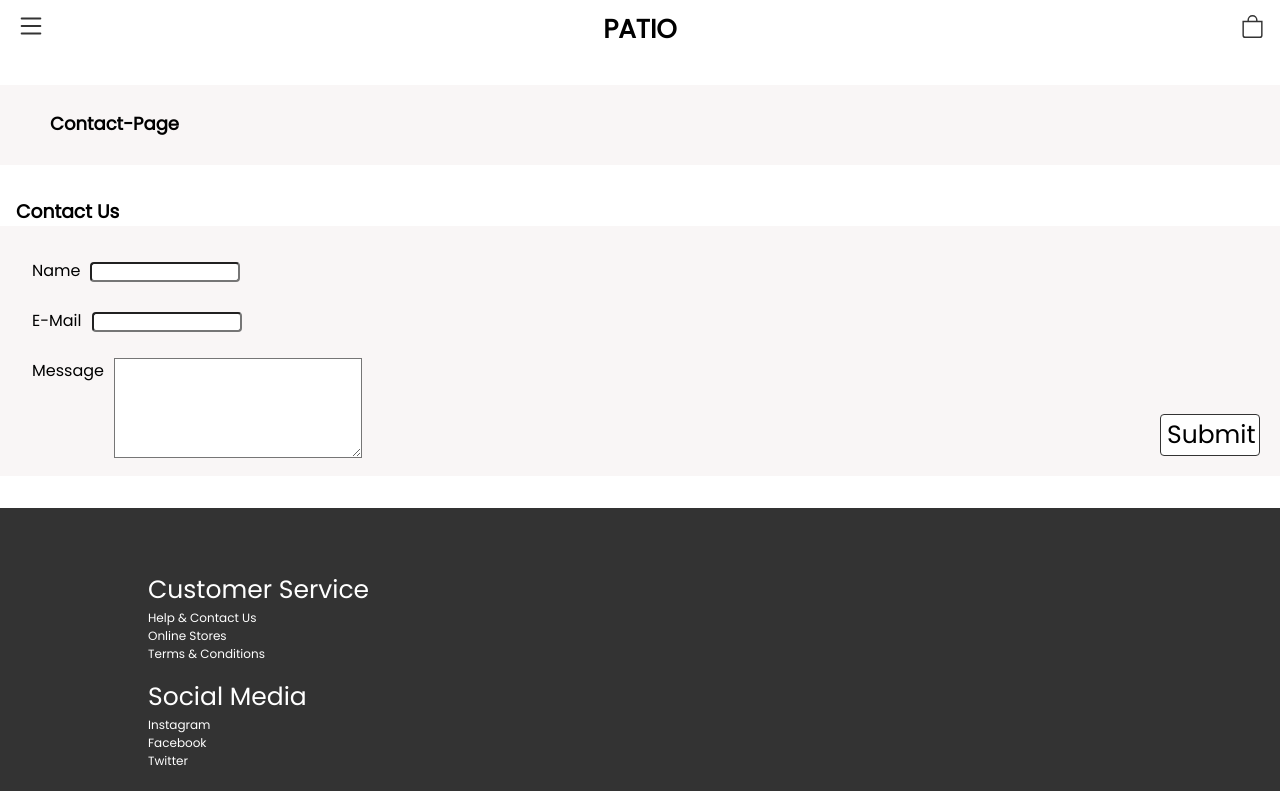
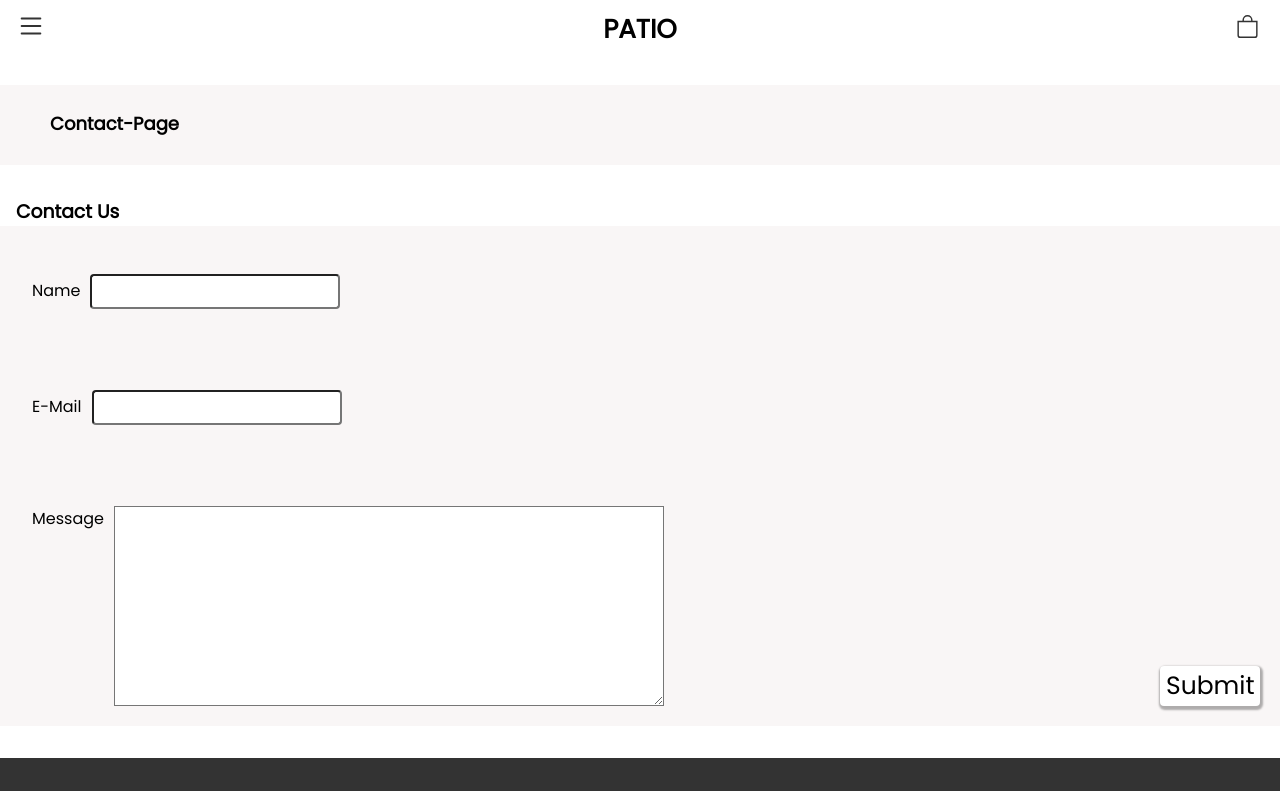
Before and after one commit to aldobasicarnel/ReactWebApp, a React (Create React App) app in the folder react-web-shop/: page /contact in a window 1280 px wide. Shown: the top 791 px of the page. Built offline with nearby package versions, Linux system fonts and the light colour scheme.

Commit message:
Fixing bugs

```diff
--- a/react-web-shop/src/Components/ContactPage/ContactForm/ContactForm.css
+++ b/react-web-shop/src/Components/ContactPage/ContactForm/ContactForm.css
@@ -1,15 +1,15 @@
 form {
   background-color: rgb(234, 224, 226, 0.3);
   padding: 2rem;
-  height: 250px;
+  height: 60vh;
   position: relative;
   width: 100%;
 }
 .form-control {
-  overflow: auto;
+  overflow: hidden;
   margin: 1rem;
   width: 100%;
-  height: 50px;
+  height: 100px;
   background-color: transparent;
   margin: auto;
 }
@@ -17,29 +17,58 @@ form {
   margin-right: 10px;
   background-color: transparent;
 }
-
+.form-control .error-text {
+  background-color: transparent;
+  color: red;
+}
 .form-control input {
   width: 150px;
-  height: 20px;
+  height: 30px;
   border-radius: 4px;
 }
 .form-control textarea {
   position: absolute;
-  height: 100px;
+  height: 200px;
+  width: 150px;
 }
 
 .form-actions {
-  border: 1px solid var(--secondary-list-color);
+  border: none;
   border-radius: 4px;
   width: 100px;
   text-align: center;
   position: absolute;
   bottom: 20px;
   right: 20px;
+  box-shadow: 1px 2px 2px 2px rgba(0, 0, 0, 0.3);
+}
+.form-actions:hover {
+  background-color: rgba(224, 224, 224, 0.8);
 }
 
 @media (min-width: 768px) {
   form {
     width: 100%;
+    height: 500px;
+  }
+  .form-control {
+    margin: 1rem auto 0.5rem auto;
+    width: 100%;
+    height: 100px;
+    background-color: transparent;
+  }
+  .form-control input {
+    width: 250px;
+    height: 35px;
+    border-radius: 4px;
+  }
+  .form-control textarea {
+    position: absolute;
+    height: 200px;
+    width: 550px;
+  }
+  .form-control .error-text {
+    background-color: transparent;
+    color: red;
   }
 } ;
--- a/react-web-shop/src/Components/ContactPage/ContactForm/ContactForm.js
+++ b/react-web-shop/src/Components/ContactPage/ContactForm/ContactForm.js
@@ -5,7 +5,8 @@ const ContactForm = () => {
   const [enteredName, setEnteredName] = useState("");
   const [enteredEmail, setEnteredEmail] = useState("");
   const [enteredMessage, setEnteredMessage] = useState("");
-  const [isValid, setIsValid] = useState(true);
+  const [isValid, setIsValid] = useState(false);
+  const [isTouched, setIsTouched] = useState(false);
 
   const nameInputChangeHandler = (event) => {
     setEnteredName(event.target.value);
@@ -19,8 +20,22 @@ const ContactForm = () => {
     setEnteredMessage(event.target.value);
   };
 
+  const inputBlurHandler = () => {
+    setIsTouched(true);
+    if (
+      enteredName.trim() === "" &&
+      enteredEmail.trim() === "" &&
+      enteredMessage.trim() === ""
+    ) {
+      setIsValid(false);
+      return;
+    }
+  };
+
   const formSubmissionHandler = (event) => {
     event.preventDefault();
+
+    setIsTouched(true);
 
     if (
       enteredName.trim() === "" &&
@@ -42,7 +57,9 @@ const ContactForm = () => {
     setEnteredMessage("");
   };
 
-  const InputClasses = isValid ? "form-control" : "form-control invalid";
+  const inputIsInvalid = !isValid && isTouched;
+
+  const InputClasses = inputIsInvalid ? "form-control invalid" : "form-control";
 
   return (
     <form onSubmit={formSubmissionHandler}>
@@ -53,8 +70,9 @@ const ContactForm = () => {
           id="name"
           valiue={enteredName}
           onChange={nameInputChangeHandler}
+          onBlur={inputBlurHandler}
         />
-        {!isValid && <p>Name must be not empty</p>}
+        {inputIsInvalid && <p className="error-text">Name must be not empty</p>}
       </div>
       <div className={InputClasses}>
         <label>E-Mail</label>
@@ -63,17 +81,20 @@ const ContactForm = () => {
           id="email"
           value={enteredEmail}
           onChange={emailInputChangeHandler}
+          onBlur={inputBlurHandler}
         />
-        {!isValid && <p>Email must be not empty</p>}
+        {inputIsInvalid && (
+          <p className="error-text">Email must be not empty</p>
+        )}
       </div>
       <div className={InputClasses}>
         <label>Message</label>
         <textarea
           value={enteredMessage}
           onChange={messageInputChangeHandler}
+          onBlur={inputBlurHandler}
           id="message"
         />
-        {!isValid && <p>Message must be not empty</p>}
       </div>
       <div className="form-actions">
         <button>Submit</button>
--- a/react-web-shop/src/Components/HomePage/FeaturedProducts/Products.css
+++ b/react-web-shop/src/Components/HomePage/FeaturedProducts/Products.css
@@ -44,6 +44,7 @@
   bottom: 12px;
   right: 10px;
   box-shadow: 1px 2px 1px 1px rgba(0, 0, 0, 0.2);
+  z-index: 1;
 }
 .description .product-btn:hover {
   background-color: rgba(0, 0, 0, 0.4);
--- a/react-web-shop/src/Components/HomePage/NavBar/NavBar.css
+++ b/react-web-shop/src/Components/HomePage/NavBar/NavBar.css
@@ -21,11 +21,10 @@ nav {
 }
 .cart {
   color: var(--secondary-list-color);
-  position: fixed;
+  position: absolute;
   top: 10px;
-  right: 10px;
+  right: 15px;
   text-align: center;
-  position: absolute;
 }
 .cart svg {
   background-color: transparent;
@@ -80,7 +79,7 @@ nav .navbar-list.active {
 }
 
 .navbar-list ul {
-  margin: 80px;
+  margin: 5rem;
   width: 100%;
   list-style-type: none;
 }
@@ -90,7 +89,7 @@ nav .navbar-list.active {
   color: var(--secondary-list-color);
   border: 1px solid var(--secondary-list-color);
   margin-bottom: 10px;
-  width: 110px;
+  width: 130px;
   border-radius: 10px;
   padding: 10px 15px;
   text-align: center;
--- a/react-web-shop/src/Components/HomePage/NavBar/NavBar.js
+++ b/react-web-shop/src/Components/HomePage/NavBar/NavBar.js
@@ -51,7 +51,7 @@ const NavBar = () => {
             <path d="M2.146 2.854a.5.5 0 1 1 .708-.708L8 7.293l5.146-5.147a.5.5 0 0 1 .708.708L8.707 8l5.147 5.146a.5.5 0 0 1-.708.708L8 8.707l-5.146 5.147a.5.5 0 0 1-.708-.708L7.293 8 2.146 2.854Z" />
           </svg>
         </button>
-        <ul>
+        <ul className="overlay">
           <li>
             <Link to="/">Home</Link>
           </li>
--- a/react-web-shop/src/Components/HomePage/Slider/Slider.css
+++ b/react-web-shop/src/Components/HomePage/Slider/Slider.css
@@ -49,14 +49,22 @@ img {
   outline: none;
 }
 
-@media (min-width: 991px) {
+@media (min-width: 768px) {
+  .b-container {
+    display: block;
+    width: 100%;
+    position: relative;
+    height: 500px;
+    box-shadow: 2px 2px 5px rgba(0, 0, 0, 0.5);
+    background-color: rgba(210, 198, 196, 0.3);
+    overflow: hidden;
+    margin: 1rem 0;
+  }
   .img-container {
+    box-shadow: none;
     width: 390px;
     height: 500px;
-    background-color: var(--primary-color);
-    position: relative;
-    overflow: hidden;
-    box-shadow: 2px 2px 5px rgba(0, 0, 0, 0.5);
+    margin: auto;
   }
 
   .image-container {
--- a/react-web-shop/src/Components/HomePage/Slider/Slider.js
+++ b/react-web-shop/src/Components/HomePage/Slider/Slider.js
@@ -19,6 +19,7 @@ const Slider = ({ images }) => {
     setStepTwo(false);
   };
   return (
+    <div className="b-container">
       <div className="img-container">
         <div
           className={`image-container ${slideIndex ? "active" : ""} ${
@@ -35,6 +36,7 @@ const Slider = ({ images }) => {
           <button className="btn" onClick={stepHandler}></button>
         </div>
       </div>
+    </div>
   );
 };
 
--- a/react-web-shop/src/Components/ShopPage/SortingElements/Sorting.css
+++ b/react-web-shop/src/Components/ShopPage/SortingElements/Sorting.css
@@ -1,7 +1,3 @@
-.sort {
-  display: flex;
-  flex-direction: column;
-}
 .main {
   display: flex;
   flex-direction: row;
@@ -9,11 +5,18 @@
   background-color: (--primary-color);
   border: 1px solid var(--secondary-list-color);
   margin-left: auto;
-  margin-right: 30px;
+  margin-right: 45px;
   height: 40px;
   justify-content: space-between;
+  border-radius: 4px;
 }
 .main button {
   font-size: 18px;
   z-index: 1;
+  width: 80px;
+  box-shadow: 2px 2px 2px rgba(0, 0, 0, 0.2);
+  border-radius: 4px;
 }
+.main button:hover {
+  background-color: rgba(0, 0, 0, 0.1);
+}
--- a/react-web-shop/src/Components/ShopPage/SortingElements/Sorting.js
+++ b/react-web-shop/src/Components/ShopPage/SortingElements/Sorting.js
@@ -12,10 +12,8 @@ const Sorting = () => {
   };*/
 
   return (
-    <div className="sort">
-      <div className="main">
-        <button>Sort By</button>
-      </div>
+    <div className="main">
+      <button>Sort By</button>
     </div>
   );
 };
```
Lines whose indentation alone changed are shown as unchanged.
